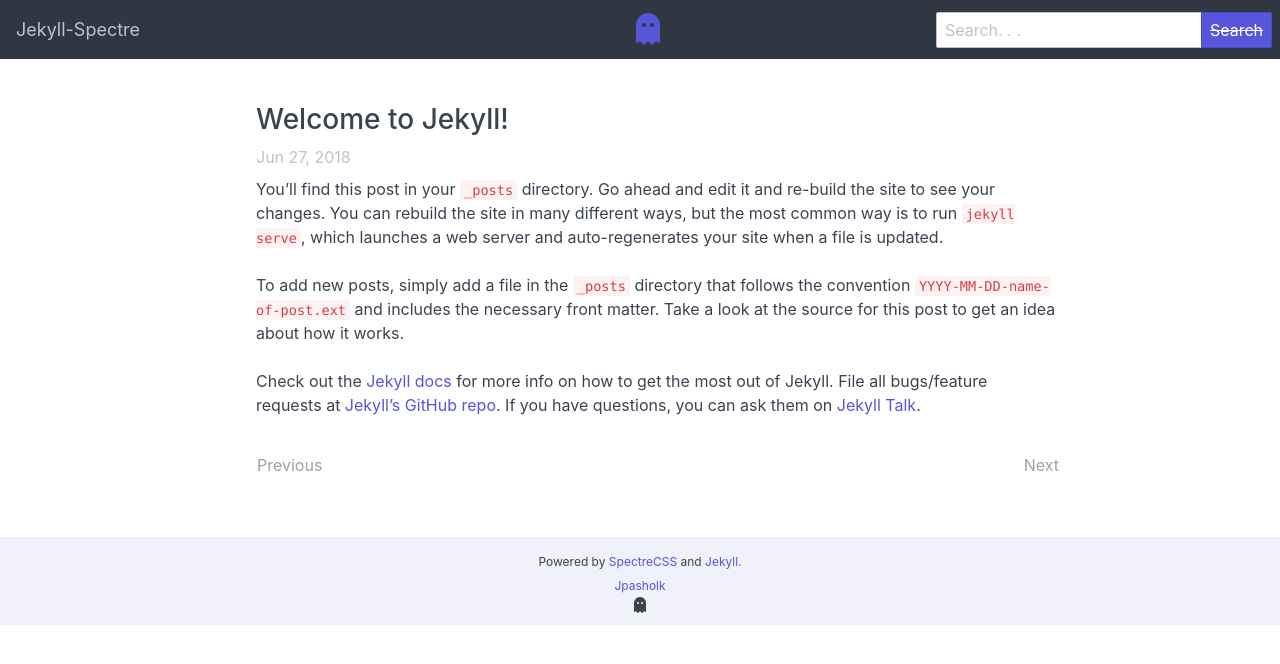
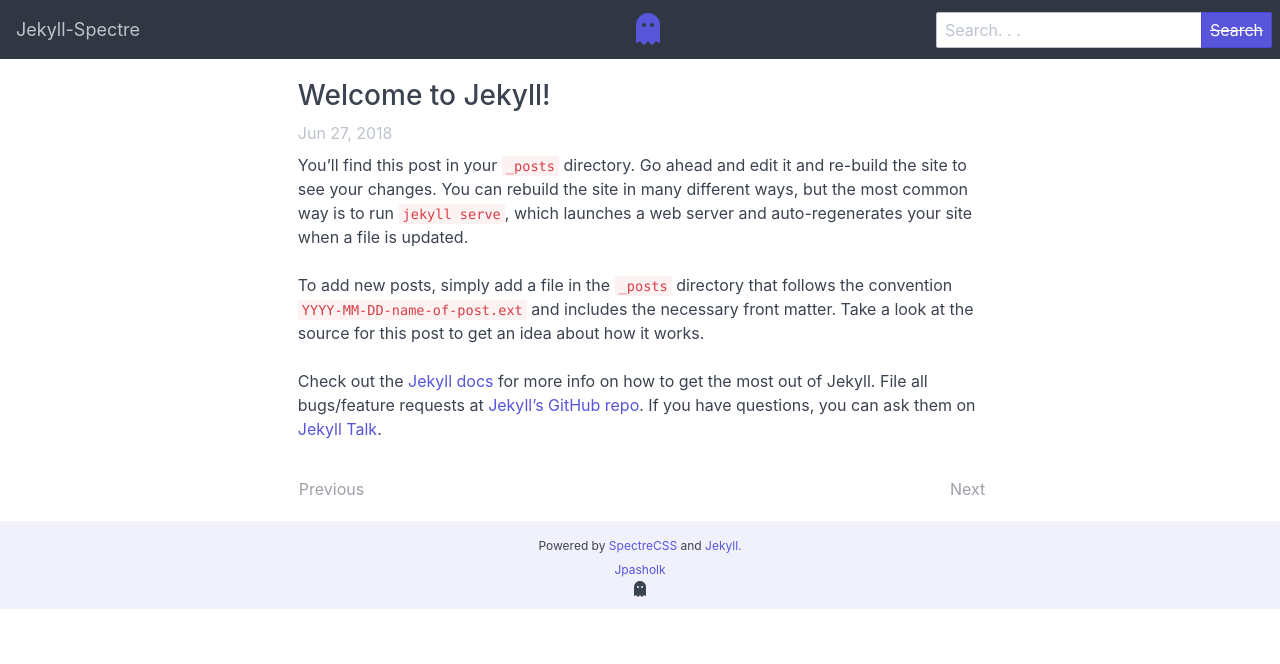
Before and after one commit to jpasholk/jekyll-spectre, a Jekyll site: the page built from _posts/2018-06-27-welcome-to-jekyll.markdown, in a window 1280 px wide. Shown: the top 664 px of the page. Built offline with Jekyll 4.4.1, drawn with Linux system fonts in a browser that asks for light colours; nearby versions of some CDN libraries.

Commit message:
Refactored `_post` layout.

```diff
--- a/_layouts/post.html
+++ b/_layouts/post.html
@@ -2,11 +2,14 @@
 layout: default
 ---
 
-<article class="container m-2 p-2 columns">
-  <section class="tile column col-12 p-2 m-2">
+<article class="container p-2">
+  <section class="columns pt-2">
+    <div class="column col-1"></div>
+
+    <section class="tile column col-10 col-mx-auto pt-2">
       <div class="column col-2 hide-md"></div>
 
-      <div class="tile-content col-8 p-2 m-2">
+        <div class="tile-content">
           <h3 class="tile-title">{{ page.title }}</h3>
           <span class="tile-subtitle text-gray">{{page.date | date: "%b %d, %Y "}}</span>
           <div class="pt-2">
@@ -17,4 +20,7 @@ layout: default
 
       <div class="column col-2 hide-md"></div>
     </section>
+    <div class="column col-1"></div>
+
+  </section>
 </article>
```
Lines whose indentation alone changed are shown as unchanged.
